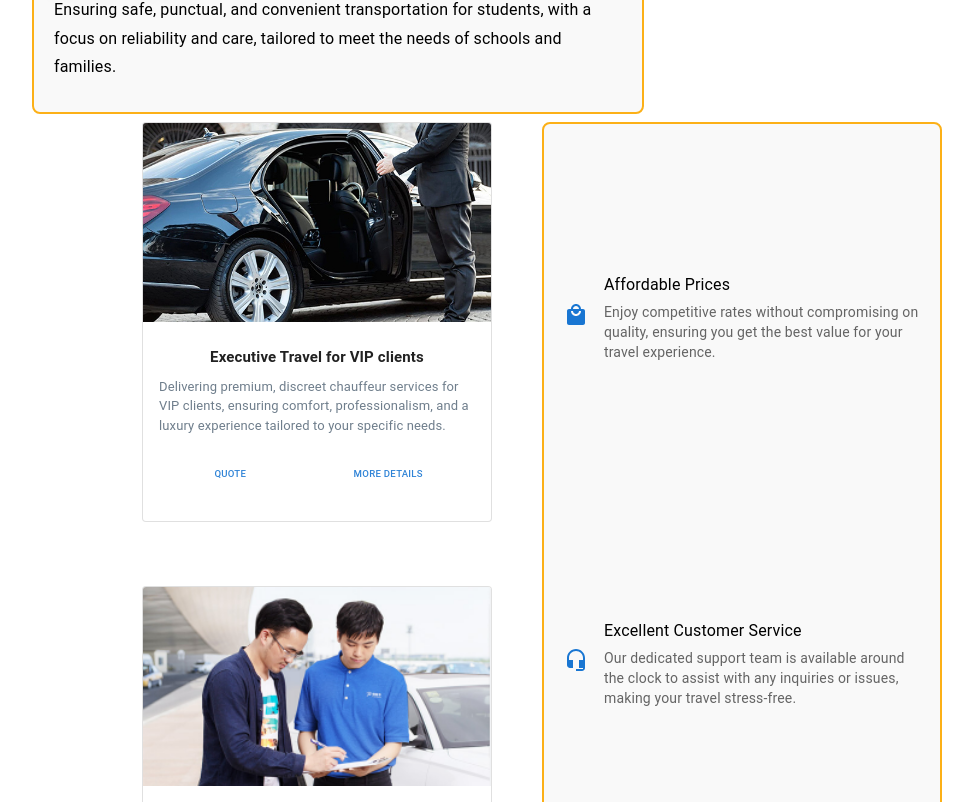
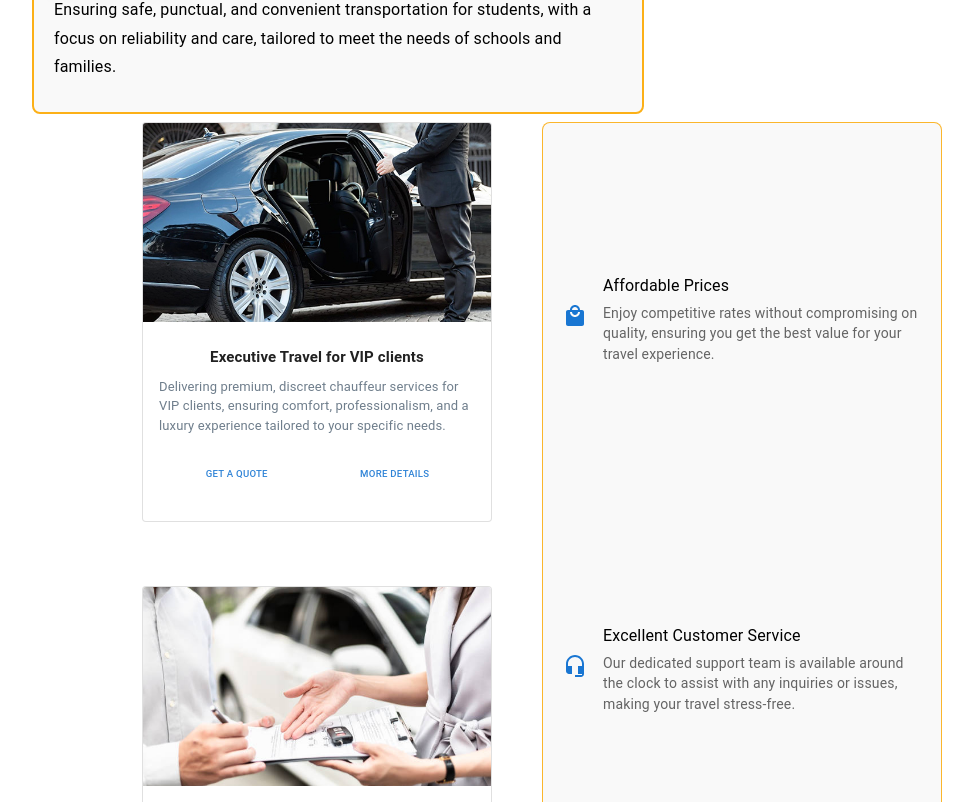
Before and after one commit to RafaPach/AllTravelServices, a Next.js app: page / in a window 1280 px wide. Shown: the part 678-1480 px from the top of the page, without its empty margins (98-1071 px from the left). Built offline with nearby package versions, Linux system fonts and the light colour scheme.

Commit message:
updated service card

```diff
--- a/components/OurServicesPage/Cards.js
+++ b/components/OurServicesPage/Cards.js
@@ -220,6 +220,14 @@ import {
 } from '@mui/material';
 import Image from 'next/image';
 
+import GroupIcon from '@mui/icons-material/Group';
+import DirectionsCarIcon from '@mui/icons-material/DirectionsCar';
+import PaymentIcon from '@mui/icons-material/Payment';
+import AccessibleIcon from '@mui/icons-material/Accessible';
+import LuggageIcon from '@mui/icons-material/Luggage';
+import PetsIcon from '@mui/icons-material/Pets';
+import PregnantWomanIcon from '@mui/icons-material/PregnantWoman';
+
 function ServCards({ title, pic, description }) {
   const [isFlipped, setIsFlipped] = useState(false);
 
@@ -227,6 +235,31 @@ function ServCards({ title, pic, description }) {
     setIsFlipped((prev) => !prev);
   };
 
+  const icons = [
+    { icon: GroupIcon, title: 'Passengers', description: '10' },
+    {
+      icon: DirectionsCarIcon,
+      title: 'Vehicle Type',
+      description: 'Sedan, SUV, Minivan',
+    },
+    { icon: LuggageIcon, title: 'Luggage', description: 'Up to 3 bags' },
+    {
+      icon: PaymentIcon,
+      title: 'Payment Options',
+      description: 'Credit, Cash, Mobile',
+    },
+    {
+      icon: AccessibleIcon,
+      title: 'Accessibility',
+      description: 'Wheelchair Accessible',
+    },
+    { icon: PetsIcon, title: 'Pets', description: 'Pets Allowed' },
+    {
+      icon: PregnantWomanIcon,
+      title: 'Pregnancy Support',
+      description: 'Extra Comfort',
+    },
+  ];
   return (
     <Box className={`flip-card ${isFlipped ? 'flipped' : ''}`}>
       <Box className="flip-card-inner">
@@ -287,11 +320,11 @@ function ServCards({ title, pic, description }) {
                   sx={{
                     borderRadius: 2,
                     height: { lg: 30, md: 30, sm: 30 },
-                    width: { lg: 25, md: 25, sm: 25 },
+                    width: { lg: 90, md: 25, sm: 25 },
                     fontSize: { lg: '0.6rem', md: '0.55rem', sm: '0.5rem' },
                   }}
                 >
-                  Quote
+                  Get a Quote
                 </Button>
                 <Button
                   sx={{
@@ -321,7 +354,25 @@ function ServCards({ title, pic, description }) {
             backgroundColor: '#f0f0f0',
           }}
         >
-          <Typography>Additional Service Details</Typography>
+          {icons.map((item, index) => (
+            <Stack
+              direction="row"
+              alignItems="center"
+              spacing={2}
+              key={index}
+              mb={1.5}
+            >
+              <Box>
+                <item.icon />
+              </Box>
+              <Box width="150px" display="flex" justifyContent="center">
+                <Typography sx={{ fontSize: '12px' }} color="textSecondary">
+                  {item.description}
+                </Typography>
+              </Box>
+            </Stack>
+          ))}
+
           <Button className="btn-like" onClick={handleFlip}>
             Go Back
           </Button>
--- a/components/OurServicesPage/OurServices.js
+++ b/components/OurServicesPage/OurServices.js
@@ -19,7 +19,7 @@ import CalendarTodayIcon from '@mui/icons-material/CalendarToday';
 import RealWChair from '../../Assests/RealWChair.jpg';
 import RealSt from '../../Assests/RealST.jpg';
 import RealVIP from '../../Assests/RealVip.png';
-import RealPrivate from '../../Assests/RealPrivate.png';
+import RealPrivate from '../../Assests/RealPrivate.jpg';
 
 function Feature({ icon, title, description }) {
   return (
@@ -84,7 +84,7 @@ function InfoCards() {
         <Box
           sx={{
             backgroundColor: '#f9f9f9',
-            border: '2px solid #fcb017',
+            border: '1px solid rgba(252, 176, 23, 0.9)',
             borderRadius: '8px',
             padding: '20px',
             width: '400px',
--- a/styles/globals.css
+++ b/styles/globals.css
@@ -294,6 +294,7 @@ a {
 .btn-like {
   background-color: #fcb017;
   color: #ffffff;
+  margin-top: 20px;
 }
 .btn-like:hover {
   box-shadow: 0px 0px 0px 2.5px #fff, 0px 0px 0px 5px #fcb017,
@@ -566,6 +567,18 @@ a {
   transform: rotateY(180deg);
 }
 
+/* Hover effect for lifting and shadow */
+.flip-card:hover .flip-card-front {
+  transform: translateY(-20px);
+  box-shadow: 0 15px 25px rgba(0, 0, 0, 0.5);
+  transition: transform 0.5s, box-shadow 0.5s;
+}
+
+.flip-card:hover .flip-card-front img {
+  filter: brightness(1.1);
+  transition: filter 0.8s;
+}
+
 .btn-svcard {
   background-color: #fcb017;
   color: #ffffff;
```
Also changed, not shown: Assests/RealPrivate.jpg (added), Assests/RealPrivate.png (deleted).
